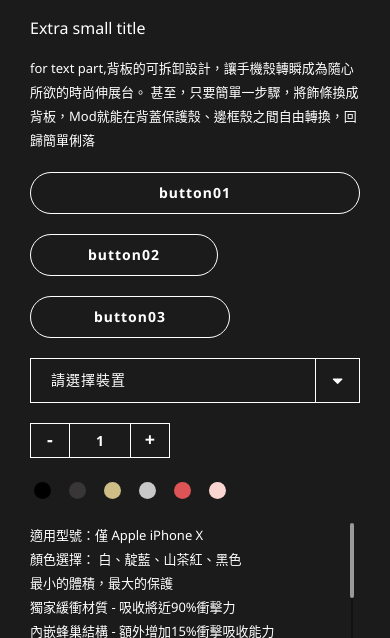
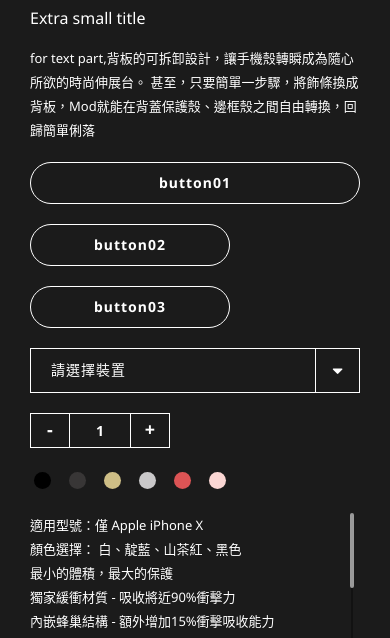
Before and after one commit to q159357x/q159357x.github.io, a plain HTML site: page index.html in a window 390 px wide. Both pictures are taken after a click on the element 358 px from the left and 28 px from the top of the page. Shown: the part 190-828 px from the top of the page. Drawn offline with nearby package versions, Linux system fonts and the light colour scheme; a web font is replaced by a local one.

Commit message:
some fine-tune

```diff
--- a/css/style.css
+++ b/css/style.css
@@ -91,6 +91,7 @@ body a , body button{
     .sun{
         position: absolute;
         transition: 0.3s;
+        font-size: 16px;
     }
 
     .moon{
@@ -169,6 +170,8 @@ body a , body button{
 
     .bg_container > div{
         transition: 0.3s;
+        padding-top:50px;
+        padding-bottom: 50px;
     }
 
     .right_bg{
--- a/css/symbol.css
+++ b/css/symbol.css
@@ -170,6 +170,8 @@ li{
     font-weight: bold;
     font-size: 14px;
     letter-spacing: 1px;
+    width: 200px;
+    max-width: 100%;;
 }
 
 .f_btn02:hover{
@@ -193,6 +195,8 @@ li{
     font-weight: bold;
     font-size: 14px;
     letter-spacing: 1px;
+    width: 200px;
+    max-width: 100%;;
 }
 
 .f_btn02b:hover{
```
